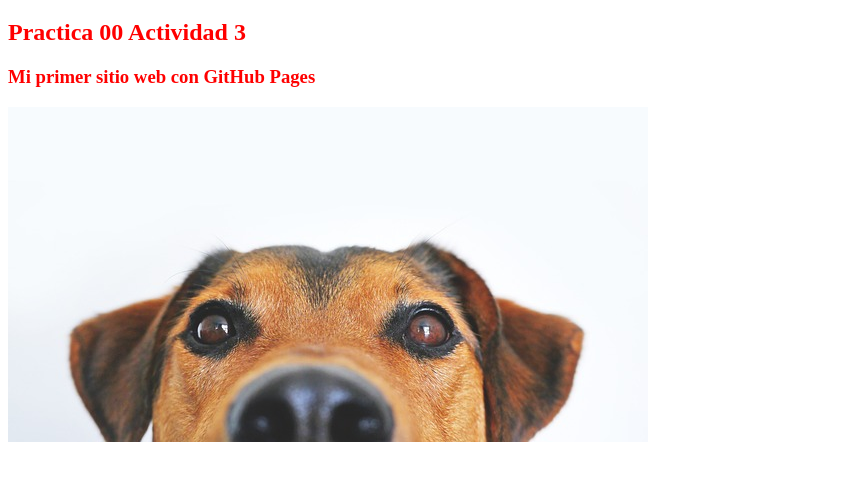
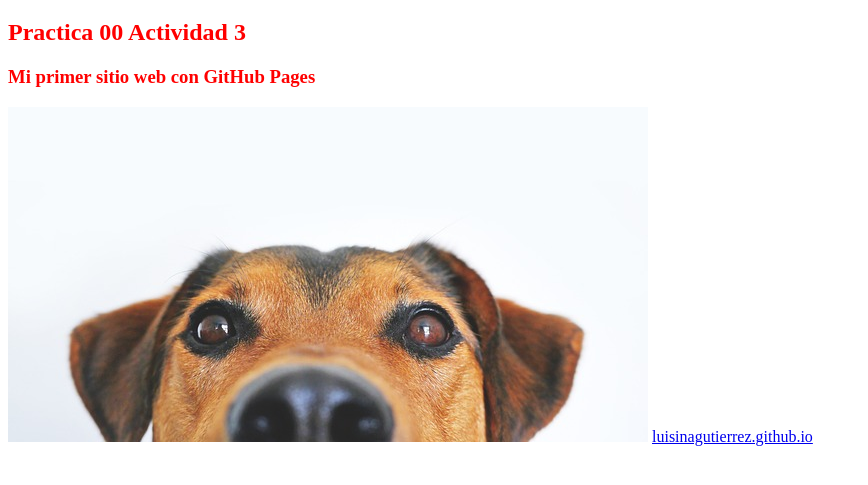
Before and after one commit to LucaGini/LucaGini.github.io, a plain HTML site: page index.html in a window 1280 px wide. Shown: the part 61-546 px from the top of the page, without its empty margins (0-868 px from the left). Drawn offline with Linux system fonts and the light colour scheme.

Commit message:
Update index.html

```diff
--- a/index.html
+++ b/index.html
@@ -11,5 +11,7 @@
     <h2>Practica 00 Actividad 3 </h2>
     <h3>Mi primer sitio web con GitHub Pages</h3>
     <img src="dog-838281_640.jpg" alt="imagen perrito">
+
+    <a href="https://github.com/luisinagutierrez/luisinagutierrez.github.io.git">luisinagutierrez.github.io</a>
 </body>
 </html>
```
